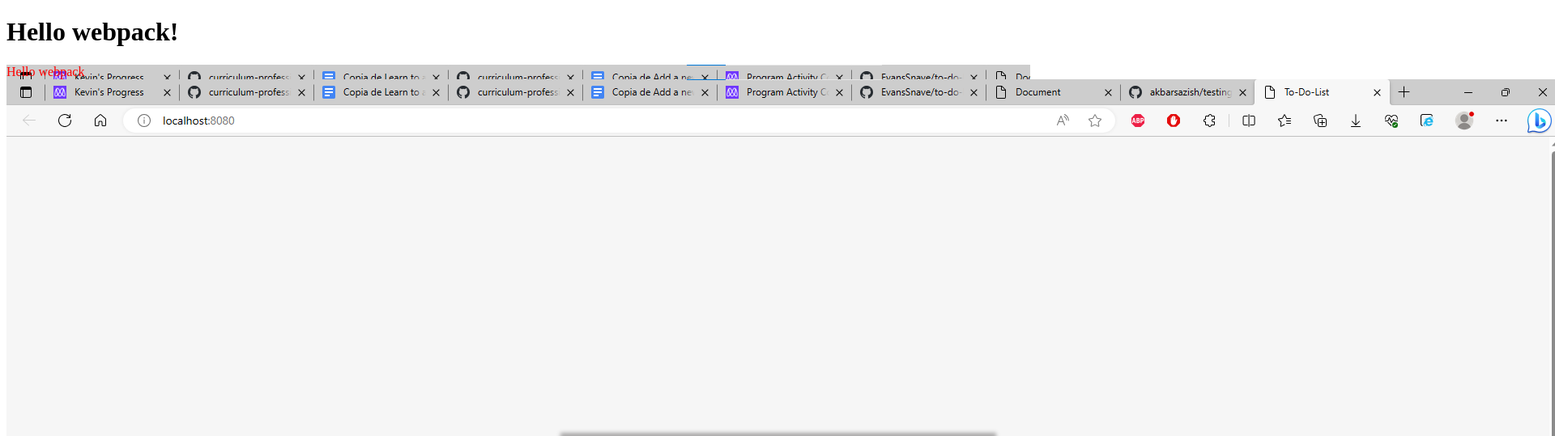
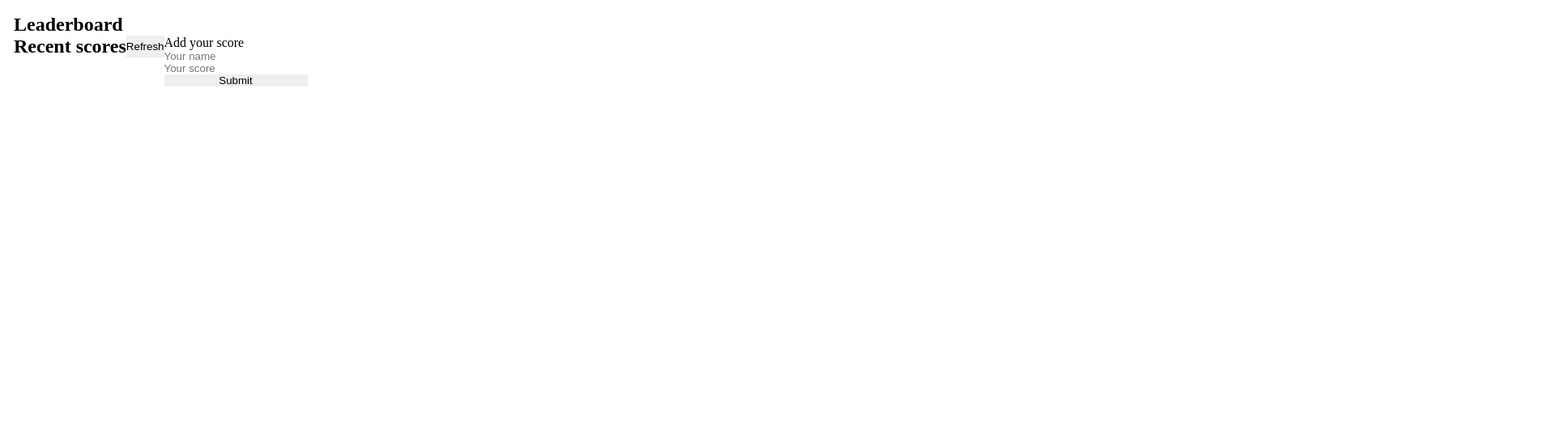
Before and after one commit to EvansSnave/leaderboard, a website built with webpack: page src/index.html in a window 1280 px wide. Shown: the top 539 px of the page at 81% size, 1920 px wide, since content can reach past the window. Built offline with nearby package versions, Linux system fonts and the light colour scheme.

Commit message:
make html foundation

```diff
--- a/package.json
+++ b/package.json
@@ -28,6 +28,7 @@
     "webpack-dev-server": "^4.15.1"
   },
   "dependencies": {
+    "lodash": "^4.17.21",
     "style-loader": "^3.3.3"
   }
 }
--- a/src/index.html
+++ b/src/index.html
@@ -3,9 +3,32 @@
 <head>
     <meta charset="UTF-8">
     <meta name="viewport" content="width=device-width, initial-scale=1.0">
-    <title>Wbpack Exercise</title>
+    <title>Leaderboard</title>
+    <link rel="stylesheet" type="text/css" href="./style.css">
 </head>
 <body>
-    <h1>Hello webpack!</h1>
+    <main>
+        <section class="main">
+            <h1 class="main__title">Leaderboard</h1>
+            <div class="main__child">
+                <div class="main__table-container">
+                    <div class="table-container__child">
+                        <h2 class="table-container__title">Recent scores</h2>
+                        <button class="table-container__button">Refresh</button>
+                    </div>
+                    <table class="table-container__table"></table>
+                </div>
+                <form class="main__form" action="">
+                    <p class="form__title">Add your score</p>
+                    <div class="form__child">
+                        <input type="text" placeholder="Your name" class="form__name">
+                        <input type="text" placeholder="Your score" class="form__score">
+                        <button class="form__button">Submit</button>
+                    </div>
+                </form>
+            </div>
+        </section>
+    </main>
+    <script src="./index.js" type="module"></script>
 </body>
 </html>
--- a/src/index.js
+++ b/src/index.js
@@ -1,20 +1,15 @@
-import _ from 'lodash';
+// import _ from 'lodash';
 import './style.css';
-import todo from './assets/todo.png';
-
-function component() {
-  const element = document.createElement('div');
-
-  // Lodash, currently included via a script, is required for this line to work
-  element.innerHTML = _.join(['Hello', 'webpack'], ' ');
-  element.classList.add('hello');
-    // Add the image to our existing div.
-    const myIcon = new Image();
-    myIcon.src = todo;
-
-    element.appendChild(myIcon);
-
-  return element;
-}
-
-document.body.appendChild(component());
+// import todo from './assets/todo.png';
+// function component() {
+//   const element = document.createElement('div');
+//   // Lodash, currently included via a script, is required for this line to work
+//   element.innerHTML = _.join(['Hello', 'webpack'], ' ');
+//   element.classList.add('hello');
+//     // Add the image to our existing div.
+//     const myIcon = new Image();
+//     myIcon.src = todo;
+//     element.appendChild(myIcon);
+//   return element;
+// }
+// document.body.appendChild(component());
--- a/src/style.css
+++ b/src/style.css
@@ -1,4 +1,29 @@
-.hello {
+/* .hello {
   color: red;
   background: url('./assets/todo.png');
+} */
+* {
+  padding: 0;
+  margin: 0;
+  border: 0;
+  box-sizing: border-box;
+  text-decoration: none;
+  list-style: none;
 }
+
+.main {
+  margin: calc(2vh + 1px);
+}
+
+.main__child {
+  display: flex;
+}
+
+.form__child {
+  display: flex;
+  flex-direction: column;
+}
+
+.table-container__child {
+  display: flex;
+}
--- a/webpack.config.js
+++ b/webpack.config.js
@@ -35,7 +35,7 @@ module.exports = {
   resolve: {
     extensions: ['.js', '.jsx', '.css'],
     modules: [
-      'node_modules'
+      'node_modules',
     ],
   },
 };
```
Also changed, not shown: dist/index.html, dist/main.js, dist/main.js.LICENSE.txt (deleted), dist/runtime.js (added), 1 other file.
